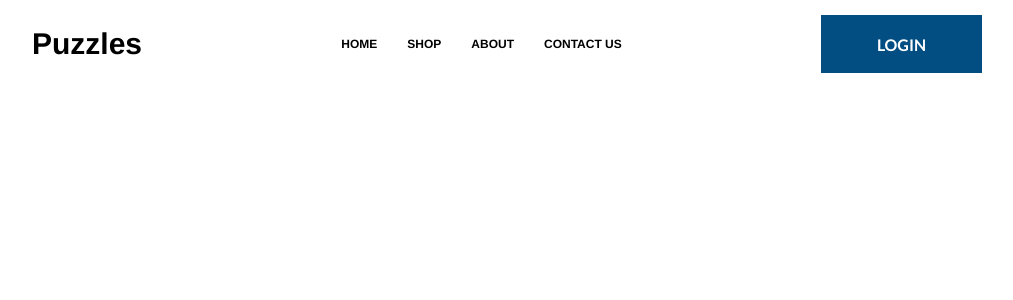
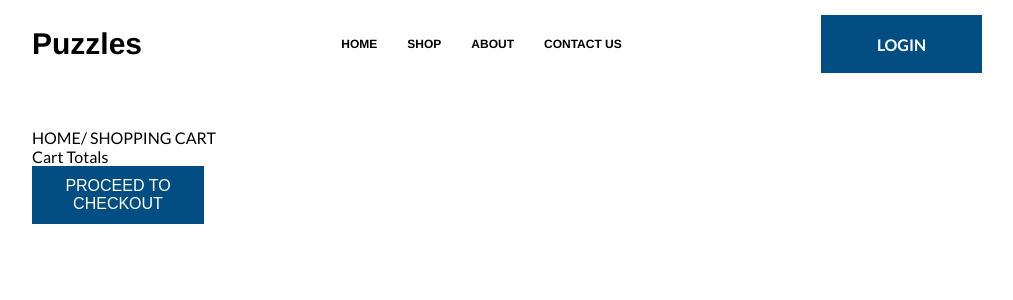
Before and after one commit to swarup-prog/Puzzles, a React (Create React App) app in the folder client/: page /shoppingCart in a window 1280 px wide. Shown: the top 300 px of the page, without its empty margins (133-1146 px from the left). Built offline with nearby package versions, Linux system fonts and the light colour scheme.

Commit message:
Added shopping cart UI

```diff
--- a/client/src/App.js
+++ b/client/src/App.js
@@ -9,6 +9,7 @@ import Navbar from "./components/Navbar";
 
 import { Routes, Route } from "react-router-dom";
 import Signup from "./pages/signup";
+import ShoppingCart from "./pages/shoppingCart";
 
 const App = () => {
   return (
@@ -25,6 +26,7 @@ const App = () => {
           path="/shop/productDetails/:productId"
           element={<ProductDetails />}
         />
+        <Route exact path="/shoppingCart" element={<ShoppingCart />} />
       </Routes>
     </div>
   );
--- a/client/src/components/Card.jsx
+++ b/client/src/components/Card.jsx
@@ -1,6 +1,24 @@
+import { useRef } from "react";
+
 const Card = ({ image, title, price, onClick }) => {
+  const cardRef = useRef();
+
+  const mouseEnterHandler = () => {
+    cardRef.current.style.boxShadow = `0 10px 14px rgba(0, 0, 0, 0.9)`;
+  };
+
+  const mouseLeaveHandler = () => {
+    cardRef.current.style.boxShadow = `none`;
+  };
+
   return (
-    <div style={styles.productCard} onClick={onClick}>
+    <div
+      style={styles.productCard}
+      onClick={onClick}
+      ref={cardRef}
+      onMouseEnter={mouseEnterHandler}
+      onMouseLeave={mouseLeaveHandler}
+    >
       <img src={image} alt={title} style={styles.image} />
       <div style={styles.details}>
         <span style={styles.title}>{title}</span>
--- a/client/src/pages/productDetails.jsx
+++ b/client/src/pages/productDetails.jsx
@@ -1,10 +1,38 @@
+import { useState } from "react";
 import { useParams } from "react-router-dom";
+import { FaStar } from "react-icons/fa";
 
 import Footer from "../components/Footer";
 import NavigationButton from "../components/buttons/NavigationButton";
 import Dropdown from "../components/Dropdown";
 
 import clothesData from "../data/clothesData";
+
+const Rating = () => {
+  const [isHovered, setIsHovered] = useState(false);
+
+  const handleMouseEnter = () => {
+    setIsHovered(true);
+  };
+
+  const haandleMouseLeave = () => {
+    setIsHovered(false);
+  };
+
+  return (
+    <div>
+      {[...Array(5)].map((index) => (
+        <FaStar
+          key={index}
+          size={17}
+          color={isHovered ? "#D6763C" : "#D6763C61"}
+          onMouseEnter={handleMouseEnter}
+          onMouseLeave={haandleMouseLeave}
+        />
+      ))}
+    </div>
+  );
+};
 
 const ProductDetails = () => {
   const { productId } = useParams();
@@ -17,14 +45,30 @@ const ProductDetails = () => {
         <img src={cloth.image} alt="cloth" width="550px" height="685px" />
         <div style={styles.details}>
           <div style={styles.prodName}>{cloth.name}</div>
+          <Rating />
           <div style={styles.price}>$ {cloth.price}</div>
-          <div style={styles.clothDesc}>{cloth.descriloth.priception}</div>
+          <div style={styles.clothDesc}>{cloth.description}</div>
           <Dropdown
             name="clothSize"
             options={cloth.size}
             defaultValue="Select Size"
           />
           <NavigationButton to="" name="ADD TO CART" />
+          <div
+            style={{
+              display: "flex",
+              flexDirection: "column",
+              fontSize: "14px",
+            }}
+          >
+            <span style={{ color: "#1D1D1D" }}>
+              Category:{" "}
+              <span style={{ color: "#555555" }}>{cloth.category}</span>
+            </span>
+            <span style={{ color: "#1D1D1D" }}>
+              Tags: <span style={{ color: "#555555" }}>{cloth.tags}</span>
+            </span>
+          </div>
         </div>
       </section>
       <section style={styles.productDescReview}></section>
--- /dev/null
+++ b/client/src/pages/shoppingCart.jsx
@@ -0,0 +1,33 @@
+import React from "react";
+import PrimaryButton from "../components/buttons/PrimaryButton";
+
+const ShoppingCart = () => {
+  return (
+    <div style={styles.container}>
+      <div style={styles.pageDetail}>
+        HOME/ <span>SHOPPING CART</span>
+      </div>
+      <section style={styles.purchaseDetails}></section>
+      <section style={styles.total}>
+        <div>Cart Totals</div>
+        <PrimaryButton name="PROCEED TO CHECKOUT" />
+      </section>
+    </div>
+  );
+};
+
+export default ShoppingCart;
+
+const styles = {
+  pageDetail: {},
+
+  container: {
+    display: "flex",
+    flexDirection: "column",
+    margin: "40px 165px 110px 165px",
+  },
+
+  purchaseDetails: {},
+
+  total: {},
+};
```
